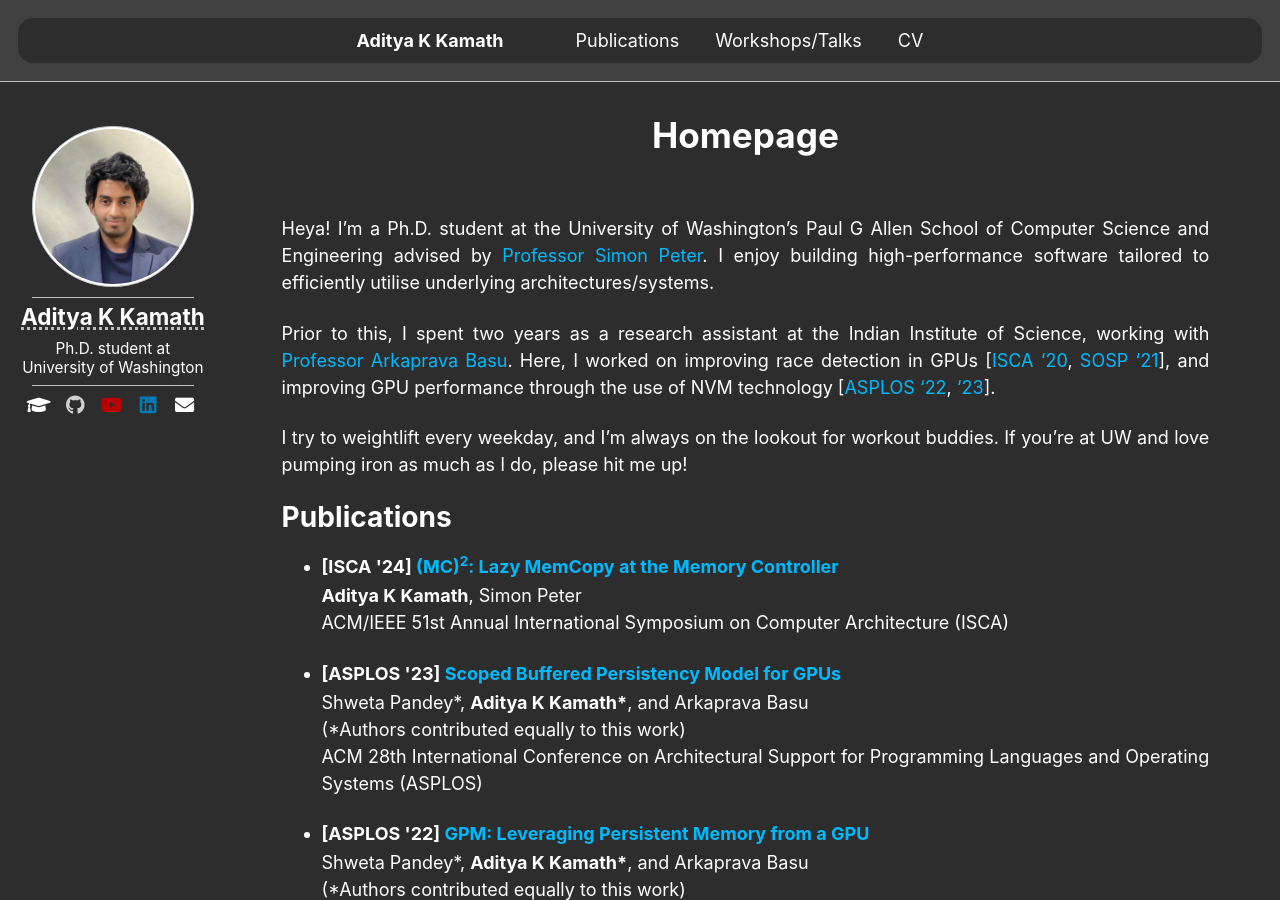
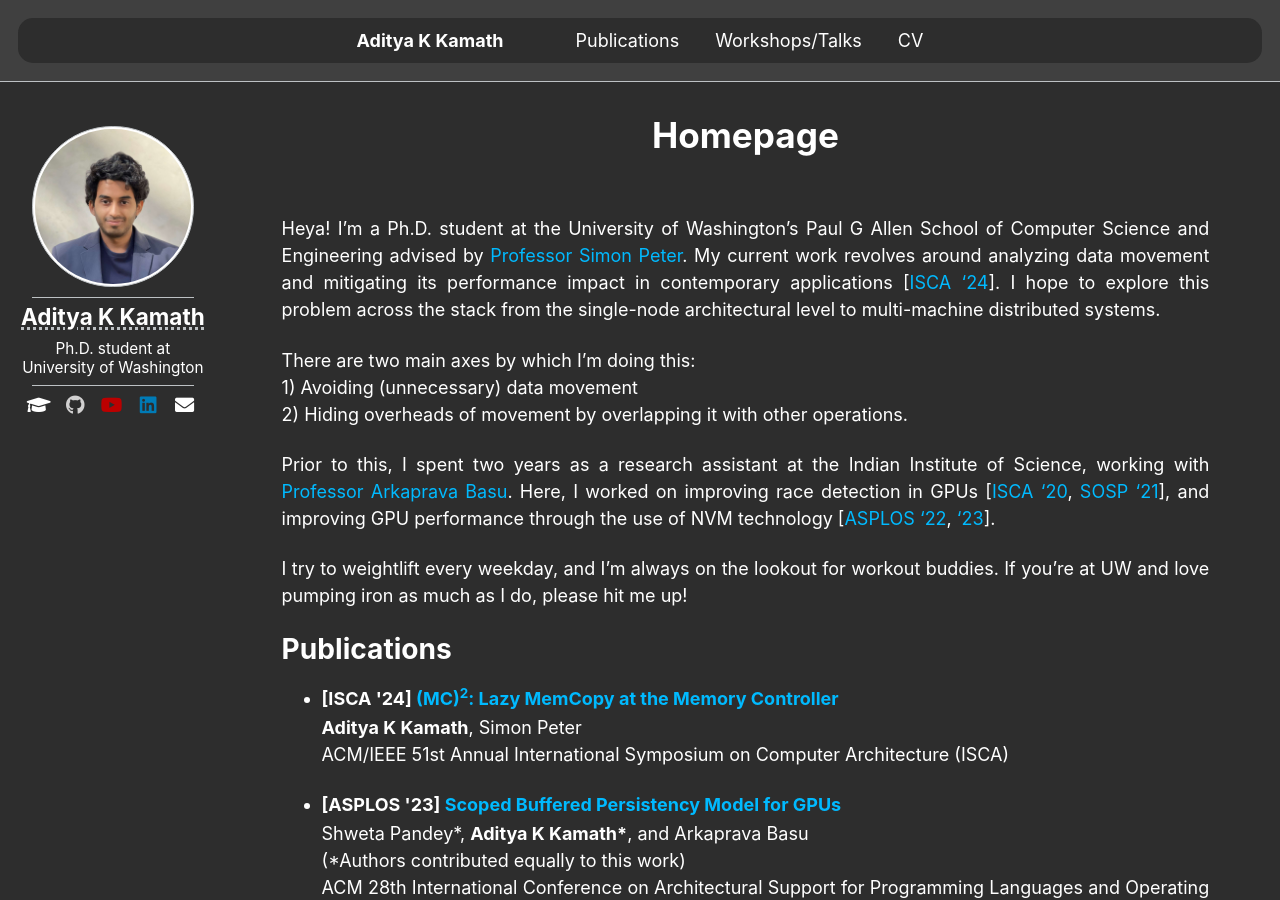
Before and after one commit to AKKamath/akkamath.github.io, a Jekyll site: the page built from _pages/about.md, in a window 1280 px wide and 900 px high. Built offline with Jekyll 4.4.1, drawn with Linux system fonts in a browser that asks for light colours.

Commit message:
Update about to mention data movement

```diff
--- a/_pages/about.md
+++ b/_pages/about.md
@@ -7,7 +7,14 @@ redirect_from:
   - /about.html
 ---
 
-Heya! I'm a Ph.D. student at the University of Washington's Paul G Allen School of Computer Science and Engineering advised by [Professor Simon Peter](https://homes.cs.washington.edu/~simpeter/). I enjoy building high-performance software tailored to efficiently utilise underlying architectures/systems.
+Heya! I'm a Ph.D. student at the University of Washington's Paul G Allen School of Computer Science and Engineering advised by [Professor Simon Peter](https://homes.cs.washington.edu/~simpeter/).
+My current work revolves around analyzing data movement and mitigating its performance impact in contemporary applications [[ISCA '24](/publication/ISCA24-MCSquare)].
+I hope to explore this problem across the stack from the single-node architectural level to multi-machine distributed systems.
+
+There are two main axes by which I'm doing this:
+1) Avoiding (unnecessary) data movement
+2) Hiding overheads of movement by overlapping it with other operations.
+
 
 Prior to this, I spent two years as a research assistant at the Indian Institute of Science, working with [Professor Arkaprava Basu](https://www.csa.iisc.ac.in/~arkapravab/). Here, I worked on improving race detection in GPUs [[ISCA '20](https://dl.acm.org/doi/10.1109/ISCA45697.2020.00088), [SOSP '21](https://dl.acm.org/doi/10.1145/3477132.3483545)], and improving GPU performance through the use of NVM technology [[ASPLOS '22](https://dl.acm.org/doi/abs/10.1145/3503222.3507758), ['23](https://dl.acm.org/doi/10.1145/3575693.3575749)].
 
```
